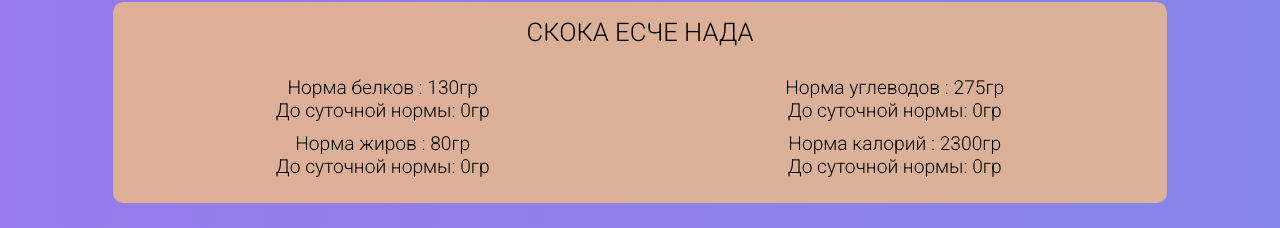
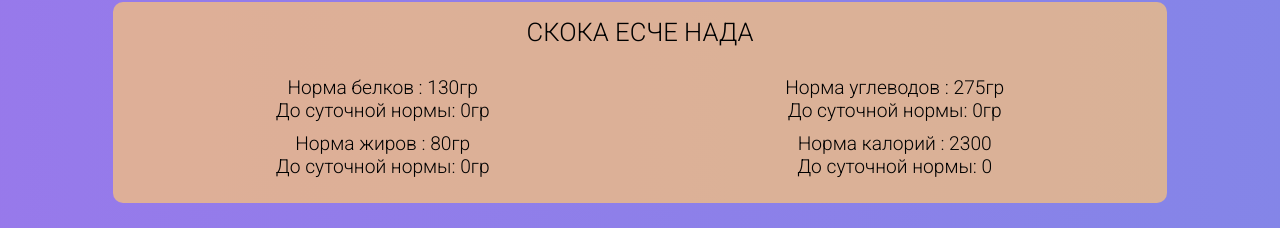
Before and after one commit to Danya22873/bzhu, a plain HTML site: page index.html in a window 1280 px wide. Shown: the part 389-617 px from the top of the page. Drawn offline with Linux system fonts and the light colour scheme.

Commit message:
Update index.html

```diff
--- a/index.html
+++ b/index.html
@@ -77,8 +77,8 @@
                     <p>До суточной нормы: <span class="carbsPercent">0</span>гр</p>
                 </div>
                 <div class="nutrients">
-                    <p>Норма калорий : 2300гр</p>
-                    <p>До суточной нормы: <span class="caloriesPercent">0</span>гр</p>
+                    <p>Норма калорий : 2300</p>
+                    <p>До суточной нормы: <span class="caloriesPercent">0</span></p>
                 </div>
             </div>
         </div>
```
